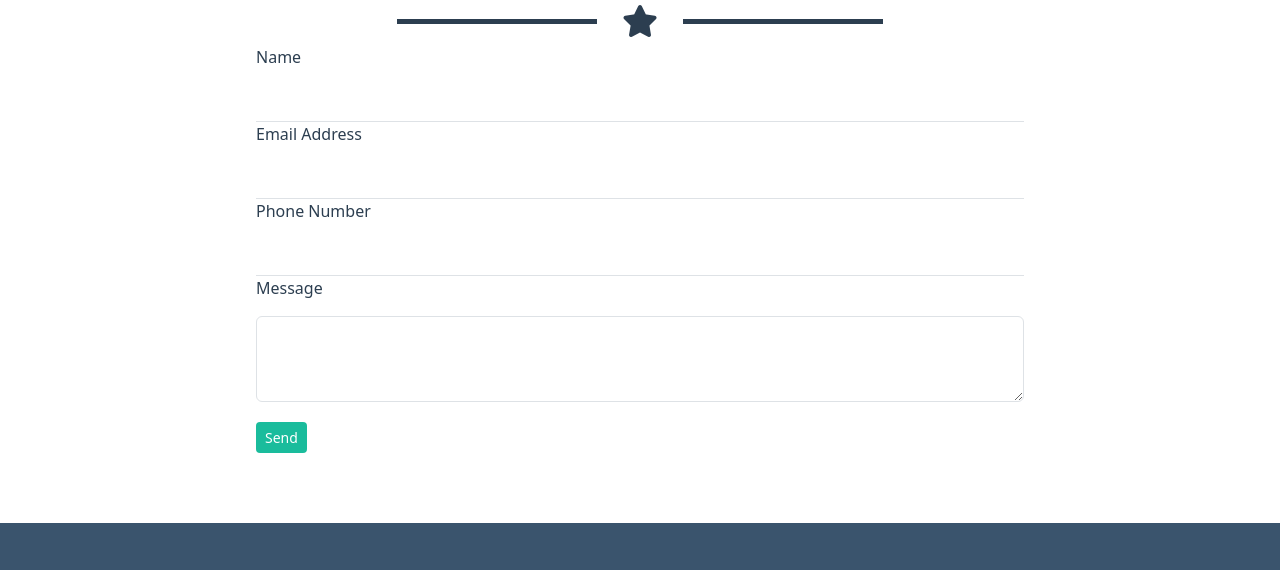
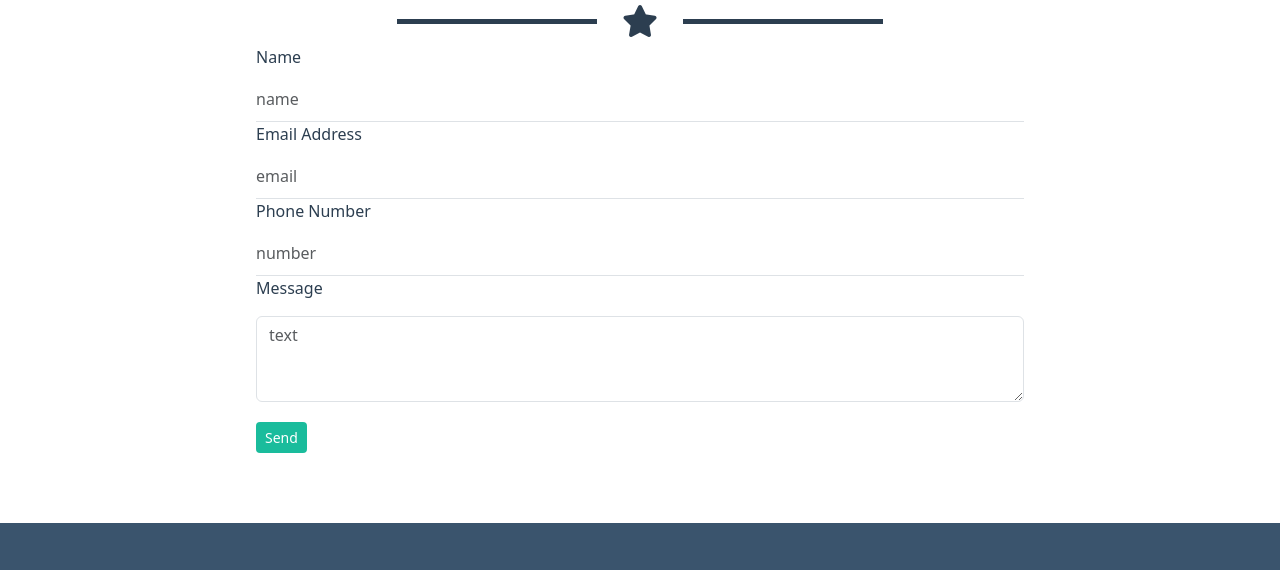
Before and after one commit to sisdream/html-css-bootstrap-freelancer, a plain HTML site: page index.html in a window 1280 px wide. Shown: the part 1988-2558 px from the top of the page. Drawn offline with nearby package versions, Linux system fonts and the light colour scheme.

Commit message:
fix: form

```diff
--- a/index.html
+++ b/index.html
@@ -166,24 +166,24 @@
                     </h2>
                 </div>
 
-                <form action="">
+                <form action="https://learning.tizianonicolai.com/request-catcher/index.php" method="POST" target="_blank">
                     <div>
                         <label for="exampleFormControlInput1" class="form-label">Name</label>
-                        <input type="text" class="form-control" id="exampleFormControlInput1">
+                        <input name="name" type="text" class="form-control" id="exampleFormControlInput1" placeholder="name">
                     </div>
 
                     <div>
                         <label for="exampleFormControlInput1" class="form-label">Email Address</label>
-                        <input type="email" class="form-control" id="exampleFormControlInput1">
+                        <input name="mail" type="email" class="form-control" id="exampleFormControlInput1" placeholder="email">
                     </div>
                     <div>
                         <label for="exampleFormControlInput1" class="form-label">Phone Number</label>
-                        <input type="tel" class="form-control" id="exampleFormControlInput1">
+                        <input name="number" type="tel" class="form-control" id="exampleFormControlInput1" placeholder="number">
                     </div>
 
                     <div>
                         <p>Message</p>
-                        <textarea class="form-control" id="exampleFormControlTextarea1" rows="3"></textarea>
+                        <textarea name="text" class="form-control" id="exampleFormControlTextarea1" rows="3" placeholder="text"></textarea>
                     </div>
 
                     <div class="send-btn">
```
